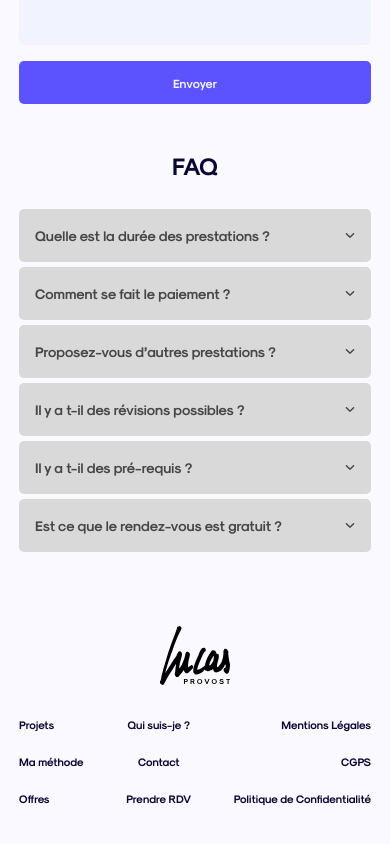
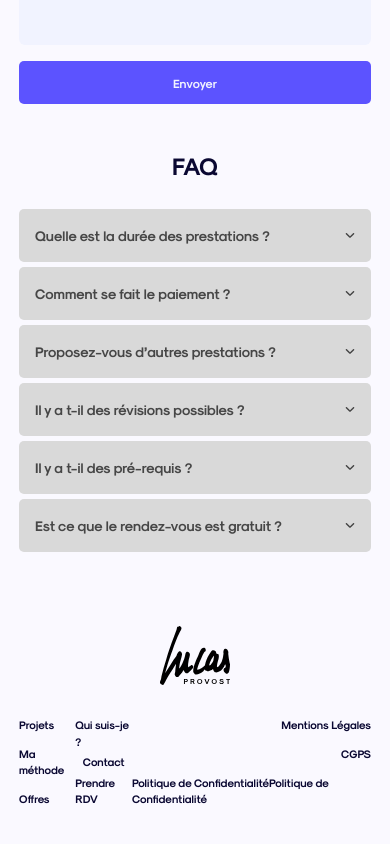
Before and after one commit to ryugotthis/next-lucas-portfolio, a Next.js app: page / in a window 390 px wide. Shown: the part 5364-6208 px from the top of the page. Built offline with nearby package versions, Linux system fonts and the light colour scheme.

Commit message:
legals page & navigation bar

```diff
--- /dev/null
+++ b/src/app/legales/page.tsx
@@ -0,0 +1,25 @@
+export default function page() {
+  return (
+    <>
+      <h1 className="bold text-[24px] md:text-[34px]">légales</h1>
+      <p className="text-[11px] md:text-[24px]">
+        <span className="bold">Identité de l`&lsquo;`entreprise</span> : PROVOST Lucas -
+        Entrepreneur individuel - 44 rue de la madeleine, La Bazoge, 72650.
+        <br />
+        <span className="bold">SIRET</span> : 889 948 980 00012
+        <br />
+        <span className="bold">Contact</span> : provostlucas.design@gmail.com - 07 59 51 73 74
+        <br />
+        <span className="bold">Identité de l&lsquo;hébergeur du site</span> : IONOS SARL, 7 PLACE DE
+        LA GARE 57200 SARREGUEMINES, 0970 808 911
+        <br />
+        <span className="bold">Créateur</span> : Lucas Provost
+        <br />
+        <span className="bold">Responsable publication</span> : Lucas Provost -
+        provostlucas.design@gmail.com
+        <br />
+        Le responsable publication est une personne physique ou une personne morale.
+      </p>
+    </>
+  );
+}
--- a/src/app/page.tsx
+++ b/src/app/page.tsx
@@ -3,8 +3,7 @@ import InquiryCard from '@/components/homepage/InquiryCard';
 import PackageList from '@/components/homepage/PackageLists';
 import ProcessList from '@/components/homepage/ProcessList';
 import ReviewList from '@/components/homepage/ReviewList';
-import Footer from '@/components/layouts/Footer';
-// import Hearder from '@/components/layouts/Header';
+
 import BookingButton from '@/components/ui/BookingButton';
 
 import PreviewCard from '@/components/ui/PreviewCard';
--- a/src/components/layouts/Footer.tsx
+++ b/src/components/layouts/Footer.tsx
@@ -19,31 +19,21 @@ export default function Footer() {
         <div className="bold flex h-[30%] w-full justify-between text-[11px] md:w-[60%] md:justify-between md:text-[12px] lg:text-[16px]">
           <ul className="flex flex-col items-start justify-between md:items-center">
             <li className="">
-              <button className="cursor-pointer" onClick={() => handleScroll('project')}>
-                Projets
-              </button>
+              <Link href="/#project">Projets</Link>
             </li>
             <li>
-              <button className="cursor-pointer" onClick={() => handleScroll('process')}>
-                Ma méthode
-              </button>
+              <Link href="/#process">Ma méthode</Link>
             </li>
             <li>
-              <button className="cursor-pointer" onClick={() => handleScroll('offer')}>
-                Offres
-              </button>
+              <Link href="/#offer">Offres</Link>
             </li>
           </ul>
           <ul className="flex flex-col items-center justify-between">
             <li>
-              <button className="cursor-pointer" onClick={() => handleScroll('contact')}>
-                Qui suis-je ?
-              </button>
+              <Link href="/qui-suis-je">Qui suis-je ?</Link>
             </li>
             <li>
-              <button className="cursor-pointer" onClick={() => handleScroll('contact')}>
-                Contact
-              </button>
+              <Link href="/#contact">Contact</Link>
             </li>
             <li>
               <Link href="/">Prendre RDV</Link>
@@ -51,19 +41,16 @@ export default function Footer() {
           </ul>
           <ul className="flex flex-col items-end justify-between md:items-center">
             <li>
-              <button className="cursor-pointer" onClick={() => handleScroll('project')}>
-                Mentions Légales
-              </button>
+              <Link href="/legales">Mentions Légales</Link>
             </li>
             <li>
-              <button className="cursor-pointer" onClick={() => handleScroll('project')}>
-                CGPS
-              </button>
+              <Link href="/cgps">CGPS</Link>
             </li>
             <li>
               <button className="cursor-pointer" onClick={() => handleScroll('project')}>
                 Politique de Confidentialité
               </button>
+              <Link href="/confidentialité">Politique de Confidentialité</Link>
             </li>
           </ul>
         </div>
--- a/src/components/layouts/Header.tsx
+++ b/src/components/layouts/Header.tsx
@@ -36,34 +36,23 @@ export default function Header() {
       </div>
 
       {/* 데스크톱 네비게이션 */}
-      <div className="hidden md:flex lg:justify-center">
+      <div className="z-30 hidden md:flex lg:justify-center">
         <nav className="flex min-w-0 flex-shrink-0 list-none gap-[41px] text-[14px]">
           <li className="whitespace-nowrap">
-            <button onClick={() => handleScroll('project')} className="cursor-pointer">
-              Projets
-            </button>
+            <Link href="/#project">Projets</Link>
           </li>
           <li className="whitespace-nowrap">
-            <button onClick={() => handleScroll('process')} className="cursor-pointer">
-              Ma méthode
-            </button>
+            <Link href="/#process">Ma méthode</Link>
           </li>
 
           <li className="whitespace-nowrap">
-            <button onClick={() => handleScroll('offer')} className="cursor-pointer">
-              Offres
-            </button>
+            <Link href="/#offer">Offres</Link>
           </li>
           <li className="whitespace-nowrap">
-            {/* <button onClick={() => handleScroll('contact')} className="cursor-pointer"> */}
-
             <Link href="/qui-suis-je">Qui suis-je ?</Link>
-            {/* </button> */}
           </li>
           <li className="whitespace-nowrap">
-            <button onClick={() => handleScroll('contact')} className="cursor-pointer">
-              Contact
-            </button>
+            <Link href="/#contact">Contact</Link>
           </li>
         </nav>
       </div>
@@ -103,19 +92,19 @@ export default function Header() {
             <nav className="flex list-none flex-col items-end py-4 pt-[70px] text-[24px]">
               <li className="px-4 py-3 hover:bg-gray-100">
                 {' '}
-                <button onClick={() => handleMenuItemClick('project')}>Projets</button>
+                <Link href="/#project">Projets</Link>
               </li>
               <li className="px-4 py-3 hover:bg-gray-100">
-                <button onClick={() => handleMenuItemClick('process')}>Ma méthode</button>
+                <Link href="/#process">Ma méthode</Link>
               </li>
               <li className="px-4 py-3 hover:bg-gray-100">
-                <button onClick={() => handleMenuItemClick('offer')}>Offres</button>
+                <Link href="/#offer">Offres</Link>
               </li>
               <li className="px-4 py-3 hover:bg-gray-100">
-                <button onClick={() => handleMenuItemClick('contact')}>Qui suis-je ?</button>
+                <Link href="/qui-suis-je">Qui suis-je ?</Link>
               </li>
               <li className="px-4 py-3 hover:bg-gray-100">
-                <button onClick={() => handleMenuItemClick('contact')}>Contact</button>
+                <Link href="/#contact">Contact</Link>
               </li>
             </nav>
           </div>
```
